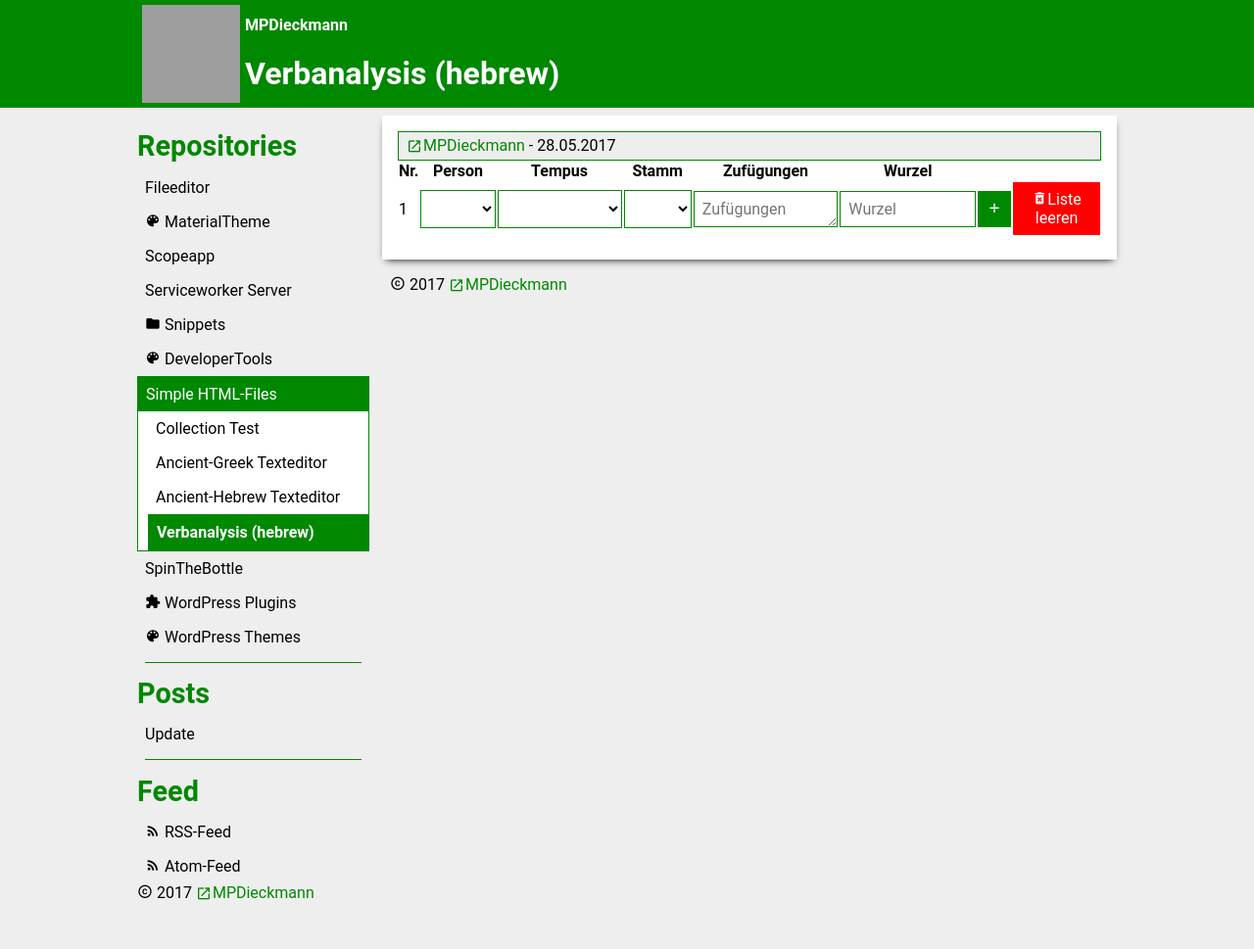
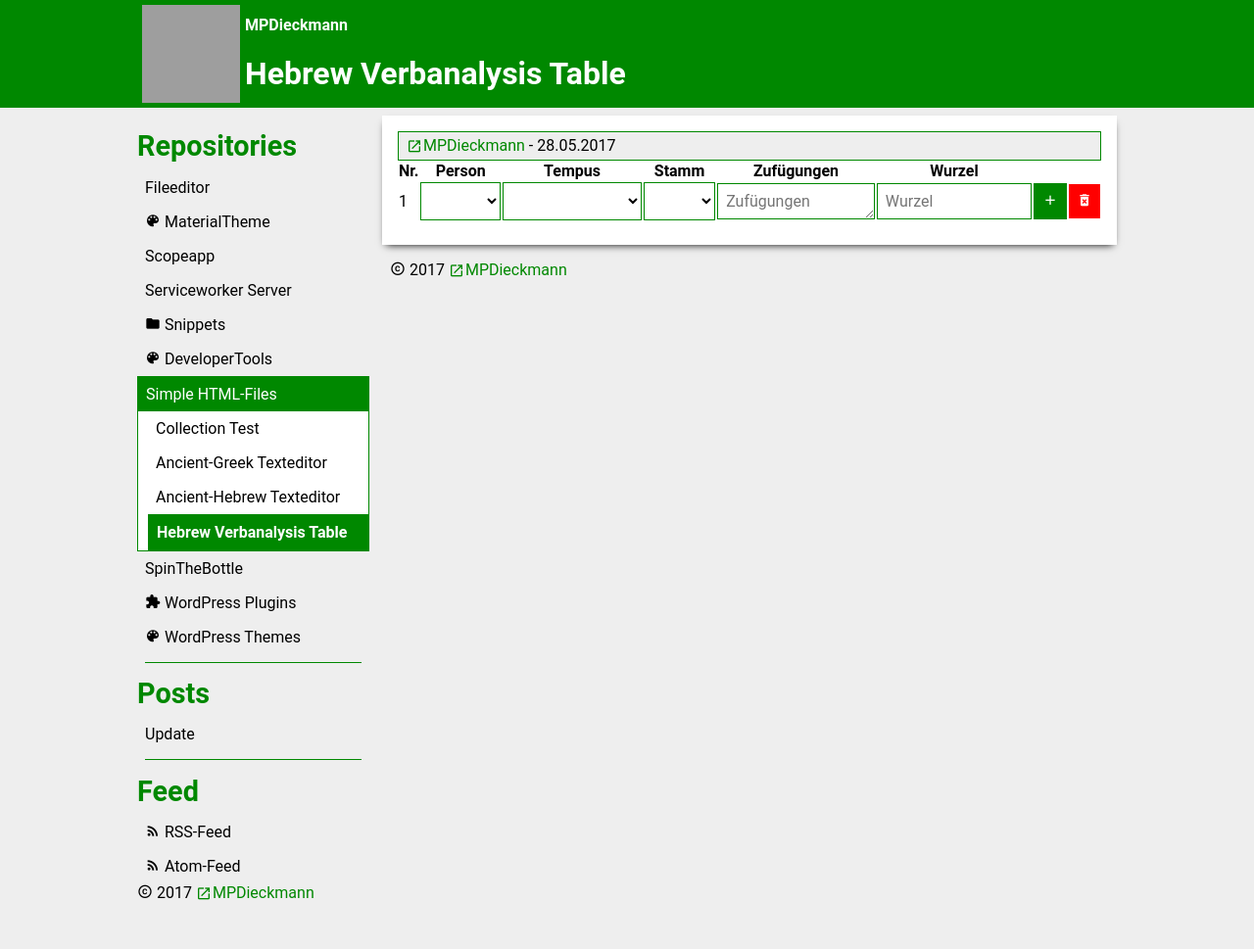
Before and after one commit to MPDieckmann/mpdieckmann.github.io, a Jekyll site: the page built from _repositories/simple/hebrew-verbanalysis-table.html, in a window 1280 px wide. Shown: the whole page at 98% size. Built offline with Jekyll 4.4.1, drawn with Linux system fonts in a browser that asks for light colours; some web fonts are replaced; grey boxes are pictures that could not be loaded.

Commit message:
Update and rename hebrew-verbanalysis.html to hebrew-verbanalysis-table.html

```diff
--- a/_repositories/simple/hebrew-verbanalysis.html
+++ b/_repositories/simple/hebrew-verbanalysis-table.html
@@ -1,5 +1,5 @@
 ---
-title: "Verbanalysis (hebrew)"
+title: "Hebrew Verbanalysis Table"
 themecolor: "#008800"
 ---
 <table id="app-app">
@@ -77,7 +77,7 @@ themecolor: "#008800"
         <button onclick="app.putItem()"><i class="icon icon-add"></i></button>
       </td>
       <td>
-        <button onclick="app.clearList()" id="clearList"><i class="icon icon-delete_forever"></i>Liste leeren</button>
+        <button onclick="app.clearList()" id="clearList"><i class="icon icon-delete_forever"></i></button>
       </td>
     </tr>
   </tfoot>
```
